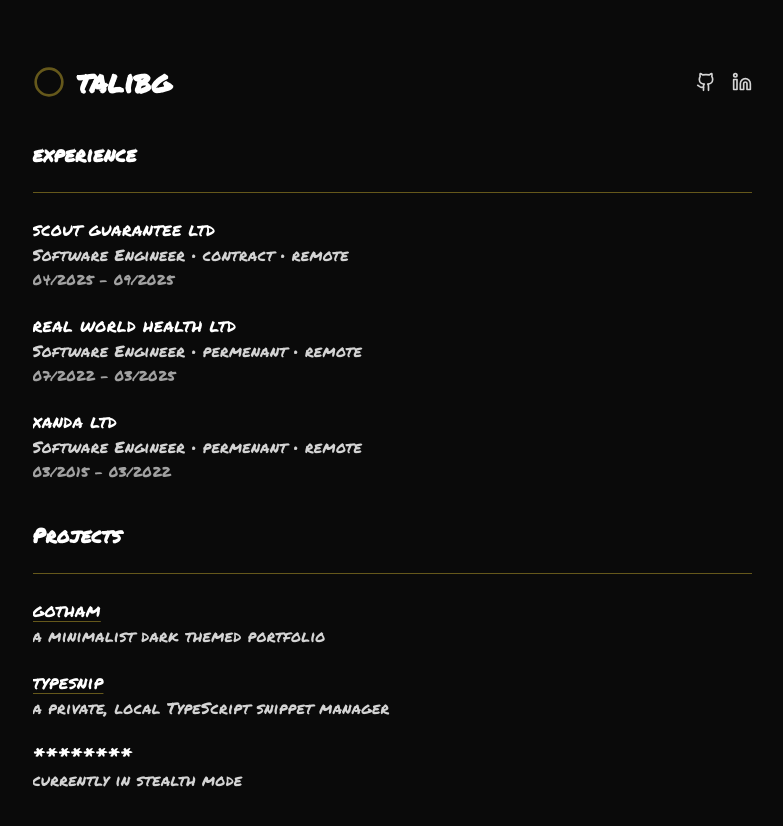
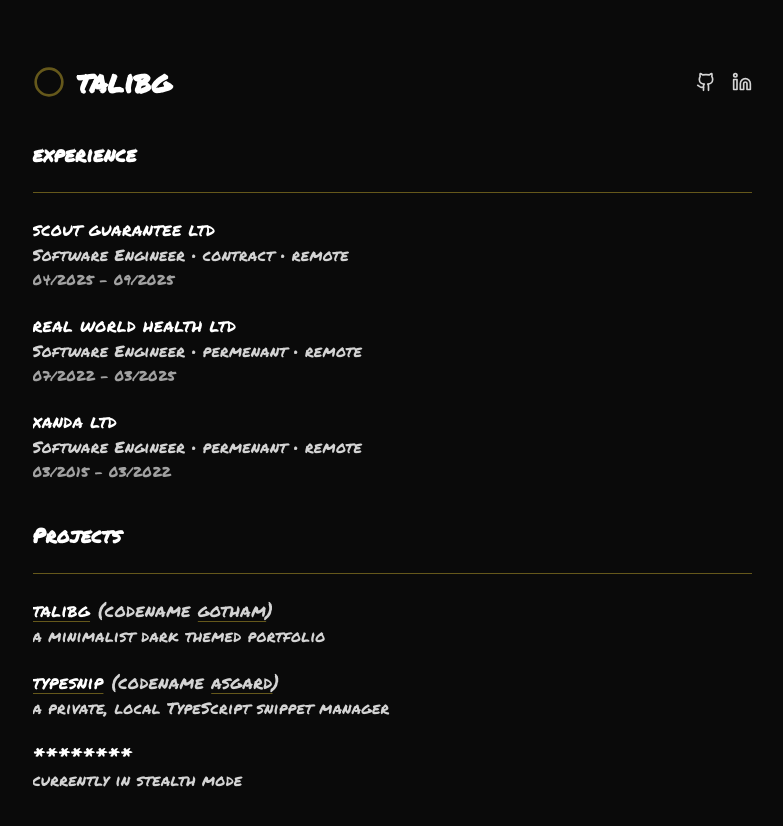
Before and after one commit to talibg/gotham, a Next.js app: page / in a window 1280 px wide. Shown: the top 826 px of the page, without its empty margins (248-1031 px from the left). Built offline with nearby package versions, Linux system fonts and the light colour scheme.

Commit message:
adds codename to projects section

```diff
--- a/components/common/ListItem.tsx
+++ b/components/common/ListItem.tsx
@@ -5,6 +5,7 @@ type Props = {
     sub1?: string
     sub2?: string
     href?: string
+    extra?: React.ReactNode
 }
 
 const ExtLink = ({ href, children, title }: { href: string; children: React.ReactNode; title?: string }) => (
@@ -20,11 +21,12 @@ const ExtLink = ({ href, children, title }: { href: string; children: React.Reac
     </a>
 )
 
-export default function ListItem({ title, sub1, sub2, href }: Props) {
+export default function ListItem({ title, sub1, sub2, href, extra }: Props) {
     return (
         <div>
             <h3 className="text-lg leading-6 font-medium text-white whitespace-nowrap overflow-hidden text-ellipsis">
                 {href ? <ExtLink href={href}>{title}</ExtLink> : title}
+                {extra ? <span className="ml-2 text-neutral-300">{extra}</span> : null}
             </h3>
             {sub1 ? (
                 <p className="mt-1 leading-5 text-neutral-300 whitespace-nowrap overflow-hidden text-ellipsis">
--- a/components/projects/ProjectsClient.tsx
+++ b/components/projects/ProjectsClient.tsx
@@ -13,9 +13,27 @@ export default function ProjectsClient() {
     }
     return (
         <div className="space-y-6">
-            {data.map((p) => (
-                <ListItem href={p.href} key={p.href ?? p.name} sub1={p.desc} title={p.name} />
-            ))}
+            {data.map((p) => {
+                const extra = p.codename ? (
+                    <>
+                        (codename{' '}
+                        {p.codeHref ? (
+                            <a
+                                className="underline underline-offset-4 decoration-[#65581b] hover:text-[#65581b]"
+                                href={p.codeHref}
+                                rel="noopener noreferrer"
+                                target="_blank"
+                            >
+                                {p.codename}
+                            </a>
+                        ) : (
+                            <span>{p.codename}</span>
+                        )}
+                        )
+                    </>
+                ) : undefined
+                return <ListItem extra={extra} href={p.href} key={p.href ?? p.name} sub1={p.desc} title={p.name} />
+            })}
         </div>
     )
 }
--- a/data/projects.json
+++ b/data/projects.json
@@ -1,13 +1,17 @@
 [
     {
-        "name": "gotham",
+        "name": "talibg",
         "desc": "a minimalist dark themed portfolio",
-        "href": "https://github.com/talibg/gotham"
+        "href": "https://talibg.com",
+        "codename": "gotham",
+        "codeHref": "https://github.com/talibg/gotham"
     },
     {
         "name": "typesnip",
         "desc": "a private, local TypeScript snippet manager",
-        "href": "https://typesnip.com"
+        "href": "https://typesnip.com",
+        "codename": "asgard",
+        "codeHref": "https://github.com/talibg/asgard"
     },
     { "name": "********", "desc": "currently in stealth mode" }
 ]
--- a/scripts/generate-readme.mjs
+++ b/scripts/generate-readme.mjs
@@ -38,8 +38,14 @@ function sectionProjects(projects = []) {
         const desc = p.desc ?? ''
         const href = p.href
         const title = href ? `**[${name}](${href})**` : `**${name}**`
+        const codename = p.codename
+            ? p.codeHref
+                ? `(codename [${p.codename}](${p.codeHref}))`
+                : `(codename ${p.codename})`
+            : ''
         const line = desc ? `${title} — ${desc}` : title
-        lines.push(`- ${line}`)
+        const withCodename = codename ? `${line} ${codename}` : line
+        lines.push(`- ${withCodename}`)
     }
     return lines.join('\n').trimEnd()
 }
```
Also changed, not shown: lib/types.ts (+7 -1 lines), 1 other file (tests, documents, lock files or other folders).
